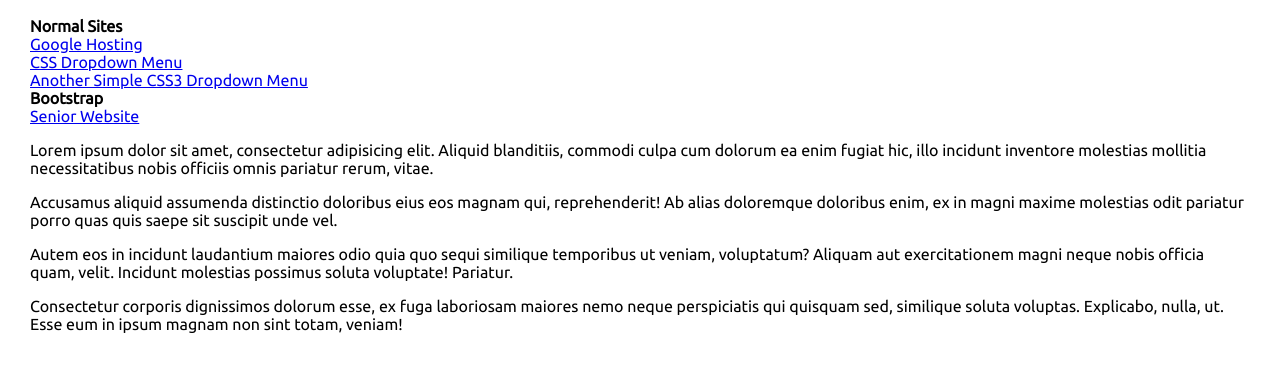
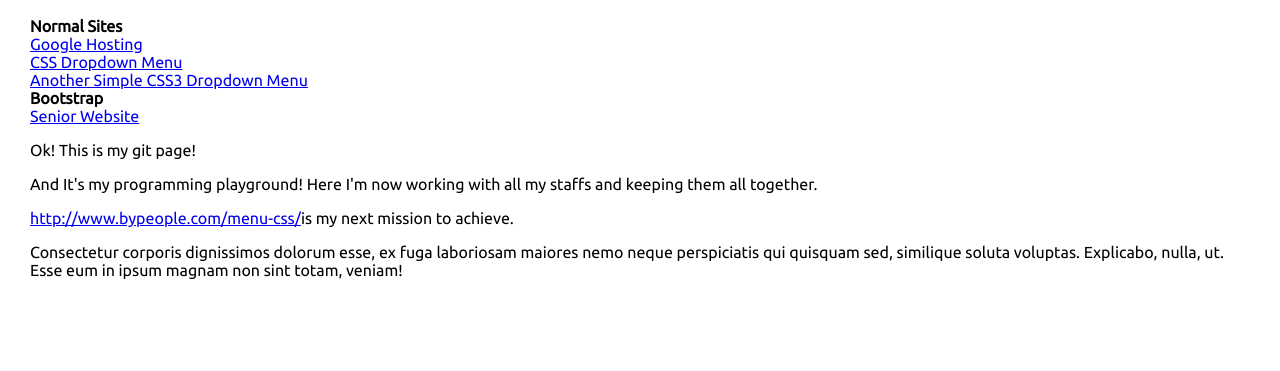
Before and after one commit to mobarakali/mobarakali.github.io, a plain HTML site: page index.htm in a window 1280 px wide. Shown: the part 211-582 px from the top of the page. Drawn offline with Linux system fonts and the light colour scheme.

Commit message:
C#20 : Setting Goal
Date: 15 September, 2015 @ 8:15 AM

Changign the index.html text. and describe the purpose of this git page here.

```diff
--- a/index.htm
+++ b/index.htm
@@ -59,17 +59,11 @@
     <strong>Bootstrap</strong> <br>
     <a href="senior/index.html" target="_blank">Senior Website</a>
 
-    <p>Lorem ipsum dolor sit amet, consectetur adipisicing elit. Aliquid blanditiis, commodi culpa cum
-        dolorum ea enim fugiat hic, illo incidunt inventore molestias mollitia necessitatibus nobis officiis omnis
-        pariatur
-        rerum, vitae.</p>
+    <p>Ok! This is my git page!</p>
 
-    <p>Accusamus aliquid assumenda distinctio doloribus eius eos magnam qui, reprehenderit! Ab alias doloremque
-        doloribus enim, ex in magni maxime molestias odit pariatur porro quas quis saepe sit suscipit unde vel.</p>
+    <p>And It's my programming playground! Here I'm now working with all my staffs and keeping them all together.</p>
 
-    <p>Autem eos in incidunt laudantium maiores odio quia quo sequi similique temporibus ut veniam, voluptatum? Aliquam
-        aut exercitationem magni neque nobis officia quam, velit. Incidunt molestias possimus soluta voluptate!
-        Pariatur.</p>
+    <p><a href="http://www.bypeople.com/menu-css/">http://www.bypeople.com/menu-css/</a>is my next mission to achieve.</p>
 
     <p>Consectetur corporis dignissimos dolorum esse, ex fuga laboriosam maiores nemo neque perspiciatis qui quisquam
         sed, similique soluta voluptas. Explicabo, nulla, ut. Esse eum in ipsum magnam non sint totam, veniam!</p>
```
